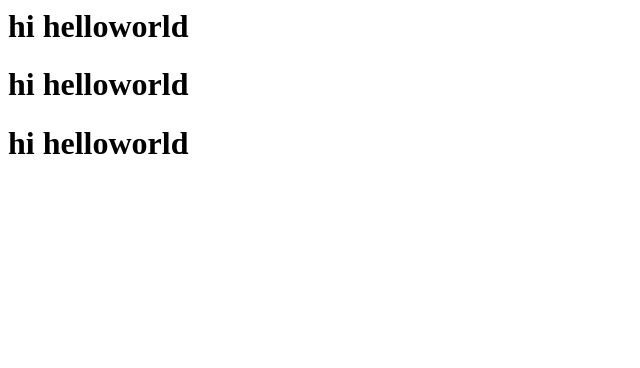
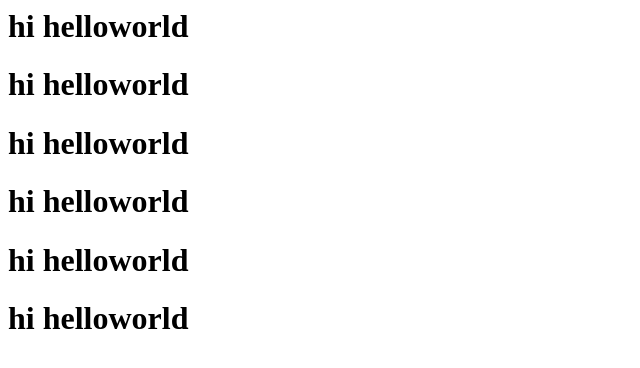
Before and after one commit to Sabariseven/Django, a plain HTML site: page index.html in a window 1280 px wide. Shown: the whole page, without its empty margins (0-640 px from the left). Drawn offline with Linux system fonts and the light colour scheme.

Commit message:
Update index.html

```diff
--- a/index.html
+++ b/index.html
@@ -1,3 +1,6 @@
 <h1>hi helloworld</h1>
 <h1>hi helloworld</h1>
 <h1>hi helloworld</h1>
+<h1>hi helloworld</h1>
+<h1>hi helloworld</h1>
+<h1>hi helloworld</h1>
```
